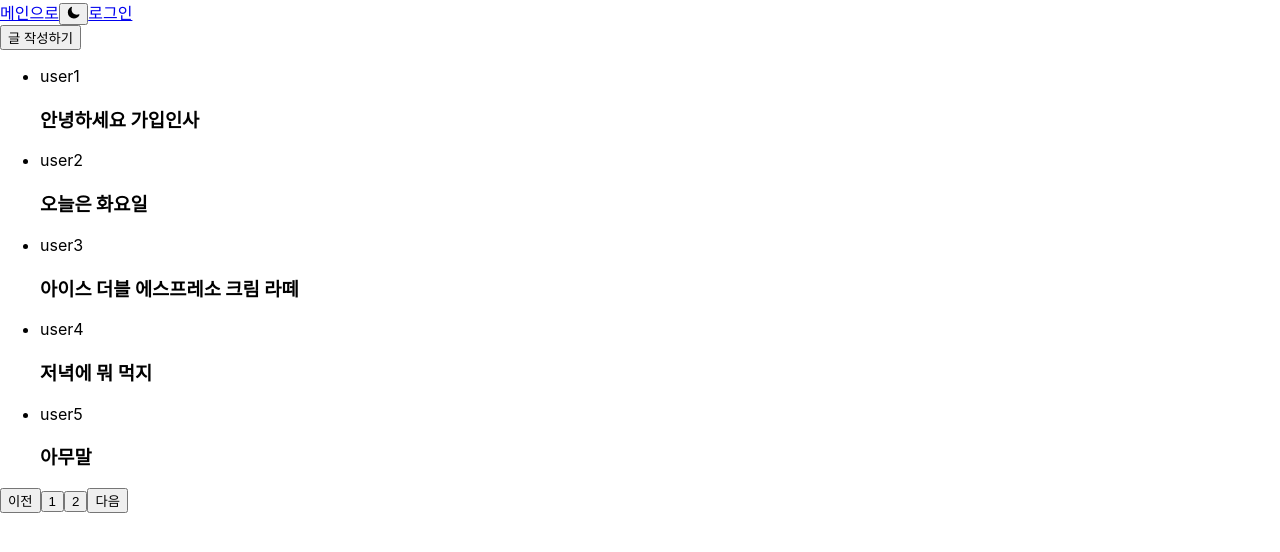
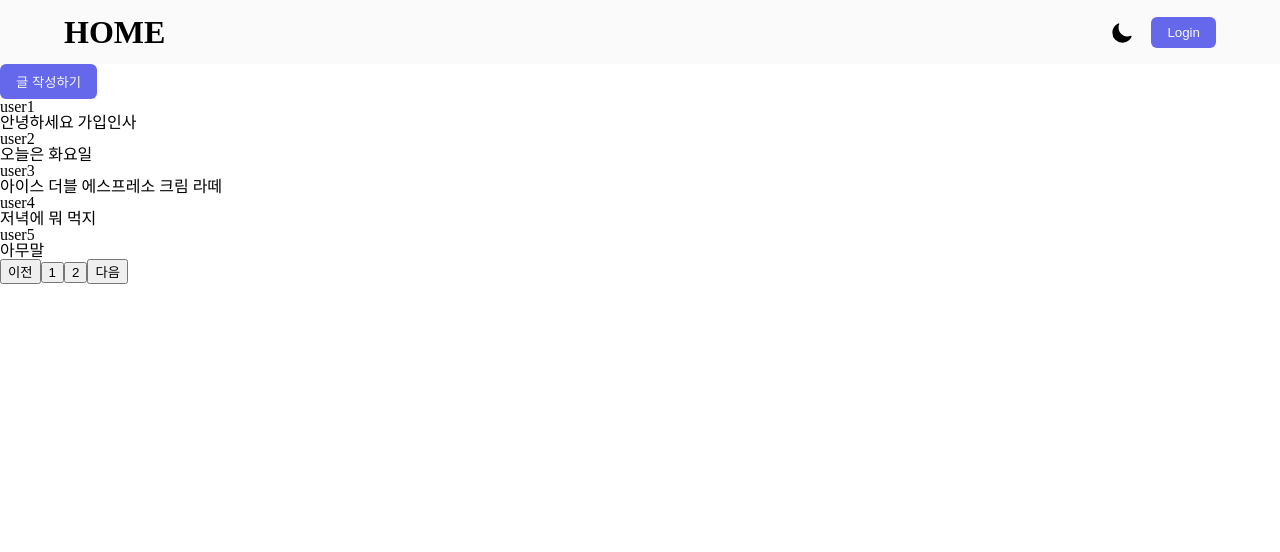
Before and after one commit to kyoungjooo/board, a React (Create React App) app in the folder board-project/: page / in a window 1280 px wide. Shown: the top 552 px of the page. Built offline with nearby package versions, Linux system fonts and the light colour scheme.

Commit message:
style : nav

```diff
--- a/board-project/src/App.css
+++ b/board-project/src/App.css
@@ -1,38 +1,181 @@
-.App {
-  text-align: center;
+html,
+body,
+div,
+span,
+applet,
+object,
+iframe,
+h1,
+h2,
+h3,
+h4,
+h5,
+h6,
+p,
+blockquote,
+pre,
+a,
+abbr,
+acronym,
+address,
+big,
+cite,
+code,
+del,
+dfn,
+em,
+img,
+ins,
+kbd,
+q,
+s,
+samp,
+small,
+strike,
+strong,
+sub,
+sup,
+tt,
+var,
+b,
+u,
+i,
+center,
+dl,
+dt,
+dd,
+ol,
+ul,
+li,
+fieldset,
+form,
+label,
+legend,
+table,
+caption,
+tbody,
+tfoot,
+thead,
+tr,
+th,
+td,
+article,
+aside,
+canvas,
+details,
+embed,
+figure,
+figcaption,
+footer,
+header,
+hgroup,
+menu,
+nav,
+output,
+ruby,
+section,
+summary,
+time,
+mark,
+audio,
+video {
+  margin: 0;
+  padding: 0;
+  border: 0;
+  font-size: 100%;
+  font: inherit;
+  vertical-align: baseline;
+}
+/* HTML5 display-role reset for older browsers */
+article,
+aside,
+details,
+figcaption,
+figure,
+footer,
+header,
+hgroup,
+menu,
+nav,
+section {
+  display: block;
+}
+body {
+  line-height: 1;
+}
+ol,
+ul {
+  list-style: none;
+}
+blockquote,
+q {
+  quotes: none;
+}
+blockquote:before,
+blockquote:after,
+q:before,
+q:after {
+  content: "";
+  content: none;
+}
+table {
+  border-collapse: collapse;
+  border-spacing: 0;
 }
 
-.App-logo {
-  height: 40vmin;
-  pointer-events: none;
+:root {
+  --color-bg-dark: #f5f5f5;
+  --color-bg: #fafafa;
+  --color-gray: #d1d1d1;
+  --color-text: #1c1c1c;
+  --color-accent: #fff06b;
+  --color-white: #f9f9f9;
+  --color-btn: #6568ea;
+  --side-padding: 0 64px;
 }
 
-@media (prefers-reduced-motion: no-preference) {
-  .App-logo {
-    animation: App-logo-spin infinite 20s linear;
-  }
+a {
+  text-decoration: none;
+  color: var(--color-black);
 }
-
-.App-header {
-  background-color: #282c34;
-  min-height: 100vh;
+.header-nav {
   display: flex;
-  flex-direction: column;
+  justify-content: space-between;
   align-items: center;
-  justify-content: center;
-  font-size: calc(10px + 2vmin);
-  color: white;
+  height: 64px;
+  background-color: var(--color-bg);
+  padding: var(--side-padding);
 }
-
-.App-link {
-  color: #61dafb;
+.link-home {
+  font-size: 32px;
+  font-weight: bold;
 }
-
-@keyframes App-logo-spin {
-  from {
-    transform: rotate(0deg);
-  }
-  to {
-    transform: rotate(360deg);
-  }
+.nav-right {
+  display: flex;
+  align-items: center;
 }
+.darkModeBtn {
+  background-color: transparent;
+  border: 0;
+  outline: none;
+  font-size: 22px;
+  margin-right: 12px;
+  position: relative;
+  top: 4px;
+}
+.darkModeBtn:hover {
+  color: var(--color-btn);
+  cursor: pointer;
+}
+.default-btn {
+  padding: 8px 16px;
+  background-color: var(--color-btn);
+  outline: none;
+  border: 0;
+  color: var(--color-white);
+  border-radius: 6px;
+}
+.default-btn:hover {
+  background-color: #5558db;
+  cursor: pointer;
+}
--- a/board-project/src/components/button.jsx
+++ b/board-project/src/components/button.jsx
@@ -1,7 +1,9 @@
 const Button = ({ text, onClick }) => {
   return (
     <>
-      <button onClick={onClick}>{text}</button>
+      <button className="default-btn" onClick={onClick}>
+        {text}
+      </button>
     </>
   );
 };
--- a/board-project/src/components/comment.jsx
+++ b/board-project/src/components/comment.jsx
@@ -1,22 +1,29 @@
 import { useState } from "react";
+import { useLogin } from "../context/loginContext";
 
 const Comment = ({ reply }) => {
+  const { isLogin } = useLogin();
   const { userId, userName, comment } = reply;
   const [like, setLike] = useState(0);
-  const addCount = () => {
-    setLike((count) => count + 1);
-  };
+  const addCount = () => setLike((count) => count + 1);
+
   return (
     <>
       <li key={userId} className="comment">
         <span>{userName}</span>
         <p>{comment}</p>
+        {isLogin ? (
           <div>
             <button className="like" onClick={addCount}>
               {like}
             </button>
             <button>댓글달기</button>
+            <button>수정</button>
+            <button>삭제</button>
           </div>
+        ) : (
+          ""
+        )}
       </li>
     </>
   );
--- a/board-project/src/components/nav.jsx
+++ b/board-project/src/components/nav.jsx
@@ -1,4 +1,4 @@
-import { Link } from "react-router-dom";
+import { Link, useNavigate } from "react-router-dom";
 import { useDarkMode } from "../context/darkModeContext";
 import { IoMoon } from "react-icons/io5";
 import { MdWbSunny } from "react-icons/md";
@@ -8,23 +8,30 @@
 const Nav = () => {
   const { isDarkMode, toggleDarkMode } = useDarkMode();
   const { isLogin, handleLogin, userData } = useLogin();
-  const { userName, userId, password } = userData;
+  const { userName } = userData;
   const handleLogout = () => {
     handleLogin();
   };
+  const navigate = useNavigate();
   return (
     <>
-      <div>
-        <Link to="/">메인으로</Link>
+      <nav className="header-nav">
+        <a className="link-home" href="#none" onClick={() => navigate("/")}>
+          HOME
+        </a>
         {/* 로그인이 돼있으면 유저 프로필 버튼 보여주기 */}
-        <button onClick={toggleDarkMode}>
-          {!isDarkMode && <IoMoon />}
-          {isDarkMode && <MdWbSunny />}
-        </button>
-        {isLogin && <Button text="로그아웃" onClick={handleLogout}></Button>}
-        {!isLogin && <Link to="login">로그인</Link>}
-        <span>{userName}</span>
-      </div>
+        <div className="nav-right">
+          <button className="darkModeBtn" onClick={toggleDarkMode}>
+            {!isDarkMode && <IoMoon />}
+            {isDarkMode && <MdWbSunny />}
+          </button>
+          {isLogin && <Button text="로그아웃" onClick={handleLogout}></Button>}
+          {!isLogin && (
+            <Button text="Login" onClick={() => navigate("login")} />
+          )}
+          <span>{isLogin && userName}</span>
+        </div>
+      </nav>
     </>
   );
 };
--- a/board-project/src/context/loginContext.jsx
+++ b/board-project/src/context/loginContext.jsx
@@ -5,7 +5,16 @@
 export const IsLoginProvider = ({ children }) => {
   const [isLogin, setLogin] = useState(false);
   const [userData, setUserInfo] = useState("");
-
+  useEffect(() => {
+    let user = localStorage.getItem("user");
+    let usersInfo = localStorage.getItem("usersInfo");
+    if (!user) {
+      localStorage.setItem("user", JSON.stringify({}));
+    }
+    if (!usersInfo) {
+      localStorage.setItem("usersInfo", JSON.stringify([]));
+    }
+  }, []);
   const handleLogin = () => {
     setLogin((prev) => !prev);
   };
--- a/board-project/src/pages/edit.jsx
+++ b/board-project/src/pages/edit.jsx
@@ -1,10 +1,10 @@
 import { useState } from "react";
-
+import { useLogin } from "../context/loginContext";
 const Edit = ({ posts, updatedPost, editingPost, setIsEditing }) => {
   const editPost = posts.find((post) => post.postId == editingPost.postId);
   const [title, setUpdateTitle] = useState(editPost.title);
   const [content, setUpdateContent] = useState(editPost.content);
-
+  const { userData } = useLogin();
   const handleSubmit = (e) => {
     e.preventDefault();
   };
@@ -30,7 +30,7 @@
   return (
     <form onSubmit={handleSubmit}>
       <div>
-        <span>userName</span>
+        <span>{userData.userName}</span>
         <input
           type="text"
           name="title"
--- a/board-project/src/pages/home/posts.jsx
+++ b/board-project/src/pages/home/posts.jsx
@@ -1,26 +1,29 @@
-import { useNavigate, useParams } from "react-router-dom";
+import { useNavigate } from "react-router-dom";
 import { usePosts } from "../../context/postContext";
+import { useEffect, useState } from "react";
+import { useLogin } from "../../context/loginContext";
+import Button from "../../components/button";
 import Edit from "../edit";
-import { useEffect, useState } from "react";
-import Button from "../../components/button";
-import { useLogin } from "../../context/loginContext";
 
 const Posts = () => {
   const { posts, updatePosts } = usePosts();
+  const { isLogin, userData } = useLogin();
   const [isEditing, setIsEditing] = useState(false);
   const [editingPost, setEditingPost] = useState({});
+  const [page, setPage] = useState(0);
+  const [chunkedPosts, setChunkedPosts] = useState([]);
+  const chunkSize = 5;
   const navigate = useNavigate();
-  const { isLogin, handleLogin, settingUserLogin, userData } = useLogin();
-  const handleNavigate = (post) => {
+  const handleNavigate = (post) =>
     navigate(`/post/${post.postId}`, { state: { post } });
-  };
-  const [page, setPage] = useState(0);
-  let result = [];
-  const chunkSize = 5;
 
+  useEffect(() => {
+    const result = [];
     for (let i = 0; i < posts.length; i += chunkSize) {
       result.push(posts.slice(i, i + chunkSize));
     }
+    setChunkedPosts(result);
+  }, [posts]);
 
   //게시글 수정
   const toggleEditPost = (post) => {
@@ -30,9 +33,9 @@
 
   const updatedPost = (updated) => {
     let copy = [...posts];
-    const updatedPosts = copy.map((copyEl) => {
-      return copyEl.postId == updated.postId ? updated : copyEl;
-    });
+    const updatedPosts = copy.map((copyEl) =>
+      copyEl.postId == updated.postId ? updated : copyEl
+    );
     updatePosts(updatedPosts);
   };
 
@@ -62,9 +65,9 @@
   return (
     <>
       <Button text="글 작성하기" onClick={addNewPosting} />
-      {result.length > 0 &&
-        result[page]?.map((post, i) => (
-          <ul key={i}>
+      <ul>
+        {chunkedPosts.length > 0 &&
+          chunkedPosts[page]?.map((post, i) => (
             <li key={post.postId}>
               <span>{post.userName}</span>
               <h3 onClick={() => handleNavigate(post)}>{post.title}</h3>
@@ -75,8 +78,8 @@
                 </span>
               )}
             </li>
+          ))}
       </ul>
-        ))}
       {isEditing && (
         <Edit
           posts={posts}
@@ -87,13 +90,12 @@
         />
       )}
       <div className="pagenation">
-        <div>
+        {/* 게시글이 5개 미만이면 페이지네이션 안보이게 처리 */}
         <button onClick={handleMovePage}>이전</button>
-          {result.map((_, i) => {
-            return <button onClick={() => handlePagenation(i)}>{i + 1}</button>;
-          })}
+        {chunkedPosts.map((_, i) => (
+          <button onClick={() => handlePagenation(i)}>{i + 1}</button>
+        ))}
         <button onClick={handleMovePage}>다음</button>
-        </div>
       </div>
     </>
   );
--- a/board-project/src/pages/login.jsx
+++ b/board-project/src/pages/login.jsx
@@ -12,17 +12,6 @@
     password: "",
   });
   const navigate = useNavigate();
-  let user = localStorage.getItem("user");
-  let usersInfo = localStorage.getItem("usersInfo");
-  //로그인된 user가 없으면
-  useEffect(() => {
-    if (!user) {
-      localStorage.setItem("user", JSON.stringify({}));
-    }
-    if (!usersInfo) {
-      localStorage.setItem("usersInfo", JSON.stringify([]));
-    }
-  }, []);
 
   const resetInput = () => {
     setLogin(() => {
@@ -41,7 +30,6 @@
   //로컬스토리지에 로그인한 유저 정보를 저장한다.
   const handleSubmit = (e) => {
     e.preventDefault();
-
     localStorage.setItem("user", JSON.stringify(login));
     handleLogin();
     settingUserLogin(login);
--- a/board-project/src/routes/router.jsx
+++ b/board-project/src/routes/router.jsx
@@ -1,7 +1,7 @@
 import { createBrowserRouter } from "react-router-dom";
 import Posts from "../pages/home/posts";
 import App from "../App";
-import NotFound from "../pages/not-found";
+import NotFound from "../pages/home/not-found";
 import PostDetail from "../pages/post-detail";
 import User from "../pages/user";
 import Login from "../pages/login";
@@ -12,11 +12,7 @@
 const router = createBrowserRouter([
   {
     path: "/",
-    element: (
-      <div>
-        <Home />
-      </div>
-    ),
+    element: <Home />,
     errorElement: (
       <div>
         <NotFound />
```
Also changed, not shown: board-project/src/pages/post-detail.jsx (+10 -9 lines), board-project/src/pages/home/not-found.jsx (renamed from board-project/src/pages/not-found.jsx). Lines whose indentation alone changed are shown as unchanged.
